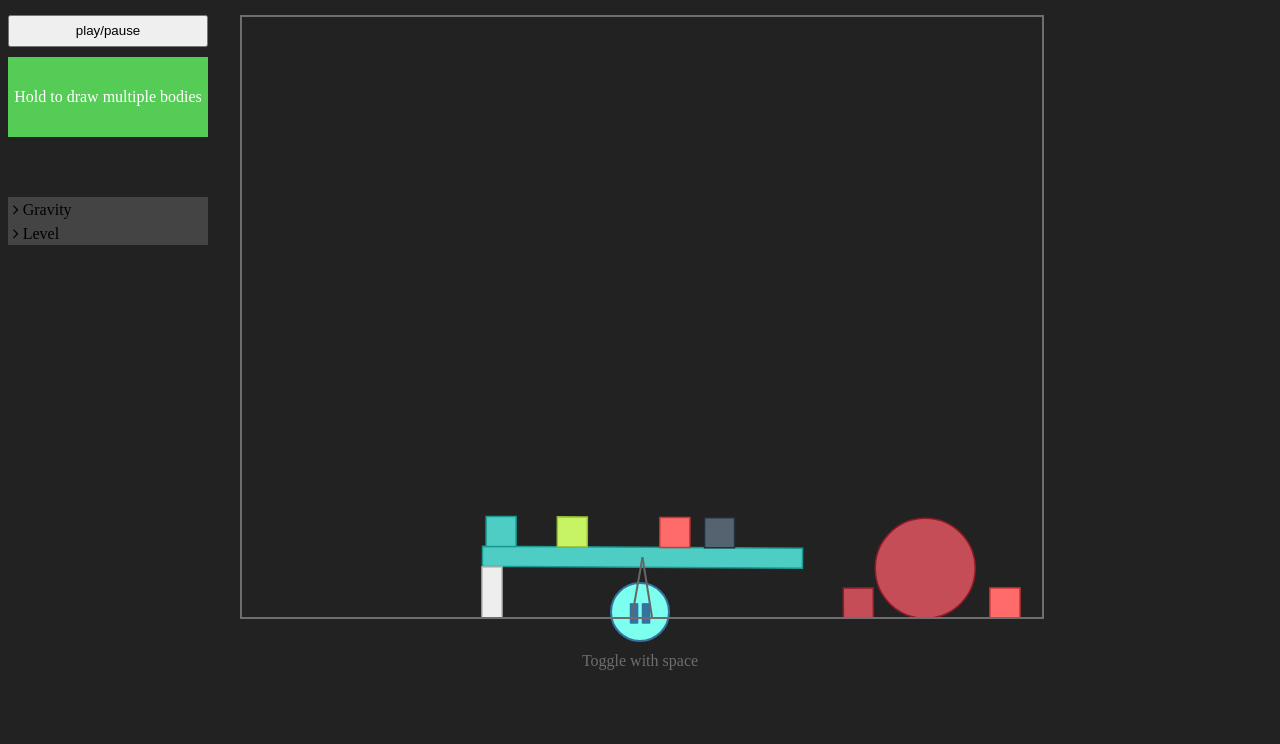
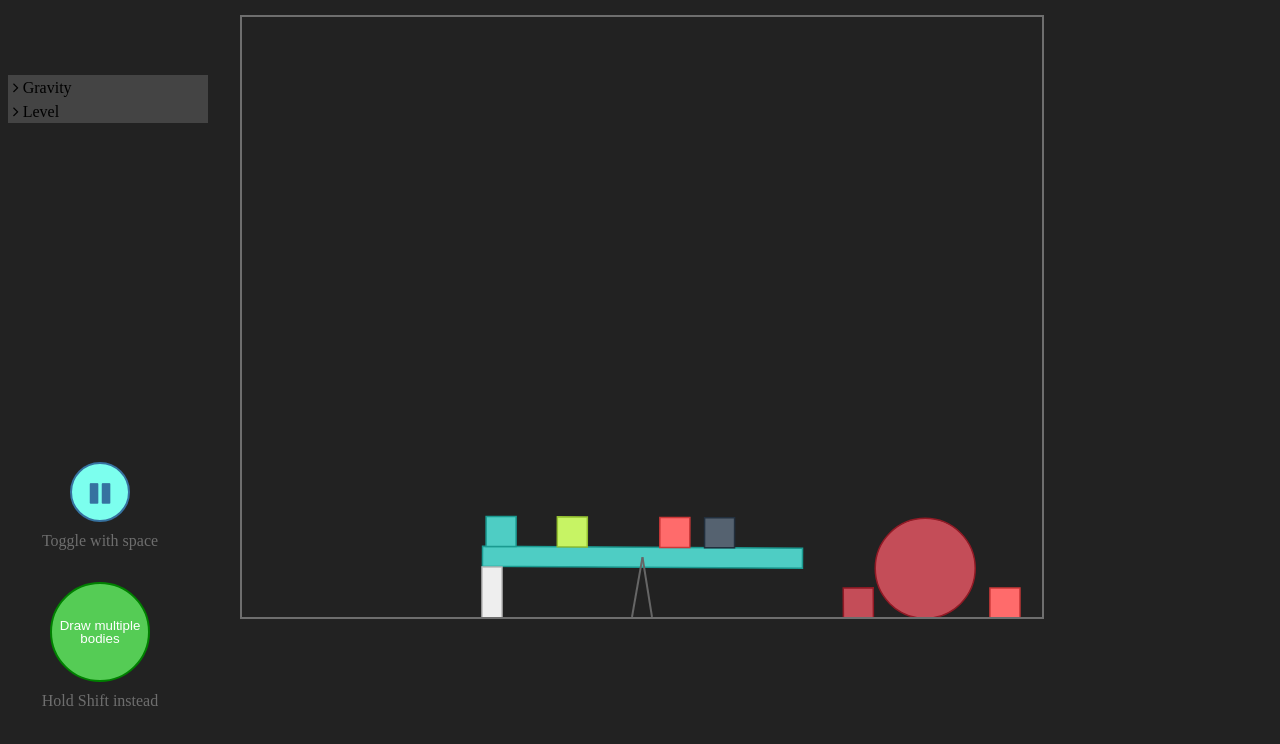
Before and after one commit to maxklenk/programmable-matter, a website: page index.html in a window 1280 px wide. Shown: the part 50-794 px from the top of the page. Drawn offline with Linux system fonts and the light colour scheme.

Commit message:
add fancy buttons

```diff
--- a/css/styles.css
+++ b/css/styles.css
@@ -37,13 +37,43 @@ body {
   width: 200px;
 }
 
+
+.multi-control {
+  position: absolute;
+  left: 40px;
+  bottom: 40px;
+
+  width: 120px;
+  color: #6E6E6E;
+  text-align: center;
+}
+.multi-control .button {
+  border-radius: 50%;
+  height: 100px;
+  width: 100px;
+  /*font-size: 24px;*/
+  line-height: 1;
+  outline: none;
+
+  margin: auto;
+  margin-bottom: 10px;
+}
+.multipleBodiesButton {
+  border: 2px solid green;
+  background: greenyellow;
+}
+.multipleBodiesButton.is-active {
+  border: 2px solid #e2560f;
+  background: #ee9d3d;
+}
+
+
 .play-control {
   position: absolute;
-  left: 50%;
-  bottom: 80px;
+  left: 40px;
+  bottom: 200px;
 
   width: 120px;
-  margin-left: -60px;
 
   color: #6E6E6E;
   text-align: center;
--- a/index.html
+++ b/index.html
@@ -12,7 +12,6 @@
 
   <!-- styles (custom) -->
   <link rel="stylesheet" href="css/styles.css">
-  <link rel="stylesheet" href="https://maxcdn.bootstrapcdn.com/font-awesome/4.6.3/css/font-awesome.min.css">
 
 </head>
 
@@ -20,11 +19,6 @@
 <h1 class="headline">programmable matter</h1>
 
 <div class="global-menu">
-  <button class="button" onclick="togglePlay()">play/pause</button>
-  <div class="multipleBodiesButton" ontouchstart="myCanvas.activateMultipleBodiesMode(event)" ontouchend="myCanvas.deactivateMultipleBodiesMode()">
-      Hold to draw multiple bodies
-  </div>
-
   <ul class="global-menu--properties menu-list">
     <li>
       <ul class="menu-list">
@@ -123,6 +117,15 @@
 </div>
 
 
+<div class="multi-control" ontouchstart="myCanvas.activateMultipleBodiesMode(event)" ontouchend="myCanvas.deactivateMultipleBodiesMode()">
+  <button class="button multipleBodiesButton">
+    Draw multiple bodies
+  </button>
+  <div>
+    Hold Shift instead
+  </div>
+</div>
+
 <!-- scripts (vendor) -->
 <script type="text/javascript" src="bower_components/jquery/dist/jquery.min.js"></script>
 <script type="text/javascript" src="bower_components/Matter/build/matter.min.js"></script>
--- a/js/canvas.js
+++ b/js/canvas.js
@@ -145,18 +145,14 @@ var myCanvas = (function() {
         clearCanvas();
     }
 
-    function activateMultipleBodiesMode(event) {
-        jQuery('.multipleBodiesButton').css({
-            'background-color': '#c55'
-        });
+    var $multipleBodies = $('.multipleBodiesButton');
+    function activateMultipleBodiesMode() {
+        $multipleBodies.addClass('is-active');
         myMatter.state.multipleBodiesMode = true;
     }
 
-    function deactivateMultipleBodiesMode(event) {
-        console.log("")
-        jQuery('.multipleBodiesButton').css({
-            'background-color': '#5c5'
-        });
+    function deactivateMultipleBodiesMode() {
+        $multipleBodies.removeClass('is-active');
         _numStrokes = 0;
         recognizeMultipleBodies();
         myMatter.state.multipleBodiesMode = false;
```
